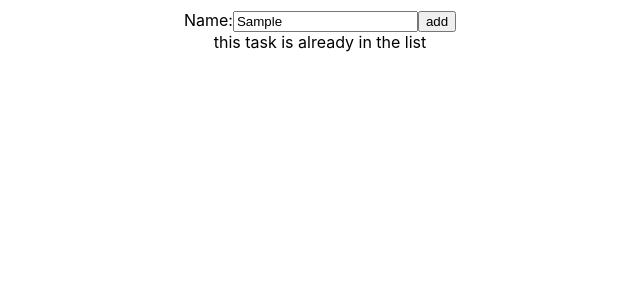
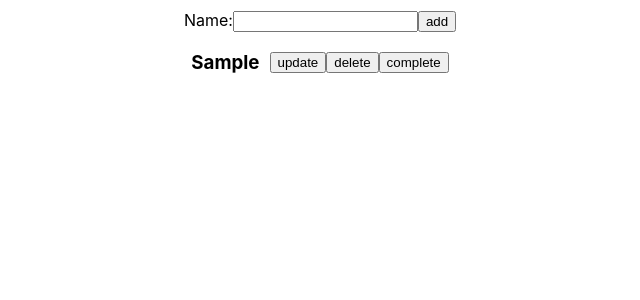
Before and after one commit to mamun-opu/to-do, a React (Create React App) app: page / in a window 1280 px wide. Both pictures are taken after typing "Sample" into the empty fields and a click on the input "add". Shown: the top 300 px of the page, without its empty margins (320-960 px from the left). Built offline with nearby package versions, Linux system fonts and the light colour scheme.

Commit message:
setting id, component splitting

```diff
--- a/src/App.js
+++ b/src/App.js
@@ -1,5 +1,5 @@
 import './App.css';
-import Tasks from './components/Task/Tasks';
+import Tasks from './components/Tasks/Tasks';
 
 function App() {
   return (
--- a/src/components/InputTask/InputTask.js
+++ b/src/components/InputTask/InputTask.js
@@ -1,21 +1,50 @@
 import React from 'react'
+import { useState } from 'react/cjs/react.development';
 
-const InputTask = (props) => {
+const InputTask = ({todo, setTodo, todoList, setTodoList}) => {
+
+    const [errorMessage, setErrorMessage] = useState('');
+
+    const handleChange = (e) => {
+        console.log(e.target.value)
+        setTodo(e.target.value)
+    }
+
+
+    const handleSubmit = (e) => {
+
+        let is = todoList.some(task => task.name === todo)
+
+        if(is === false){
+            setTodoList([ ...todoList, {
+                    name: todo,
+                    id: `${Math.random()*1000}abc_xyz${Math.random()*1000}`
+                }
+             ]);
+             setTodo('')
+             setErrorMessage('')
+        } else{
+            setErrorMessage('This task is already in the list')
+        }
+
+        e.preventDefault();
+    }
+
 
     return (
         <div>
-            <form style = {{marginTop: '10px'}} onSubmit={props.handleSubmit}>
+            {errorMessage}
+            <form style = {{marginTop: '10px'}} onSubmit={handleSubmit}>
                 <label>
                 Name:
                 <input
                     type="text"
-                    value={props.todo}
-                    onChange={props.handleChange}
+                    value={todo}
+                    onChange={handleChange}
                 />
                 </label>
                 <input type="submit" value="add" />
             </form>
-            {props.errorMessage}
         </div>
     )
 }
--- a/src/components/Task/Task.js
+++ b/src/components/Task/Task.js
@@ -1,13 +1,14 @@
 import React from 'react';
 
-const Task = (props) => {
+const Task = ({name, updateHandler, deleteHandler, completeHandler}) => {
+
     return (
         <div style = {{display: 'flex', justifyContent: 'center', alignItems: 'center'}}>
-            <h3>{props.name}</h3>
+            <h3>{name}</h3>
             <div style = {{marginLeft: '10px'}}>
-                <button onClick = {props.updateHandler}>update</button>
-                <button onClick = {props.deleteHandler}>delete</button>
-                <button onClick = {props.completeHandler}>complete</button>
+                <button onClick = {updateHandler}>update</button>
+                <button onClick = {deleteHandler}>delete</button>
+                <button onClick = {completeHandler}>complete</button>
             </div>
         </div>
     );
--- a/src/components/Task/Tasks.js
+++ /dev/null
@@ -1,116 +0,0 @@
-import React, { useState } from 'react';
-import InputTask from '../InputTask/InputTask';
-import Done from './Done';
-import Task from './Task';
-
-const Tasks = () => {
-    const [todo, setTodo] = useState('');
-    const [todoList, setTodoList] = useState([])
-    const [completedTask, setCompletedTask] = useState([])
-    const [errorMessage, setErrorMessage] = useState('');
-    const [isUnique, setIsUnique] = useState(false);
-    // const [isUpdate, setIsUpdate] = useState(false);
-    // const [selectedTask, SelectedTask] = useState(-1)
-
-
-    const handleTodoChange = (event) => {
-        setTodo(event.target.value)
-    }
-
-    const handleUpdateTodoList = (event) => {
-        let myTasks = todoList.filter(task => task);
-
-        setIsUnique(myTasks.map(task => {
-            console.log('....hello......')
-            console.log(todo, task.value)
-            console.log(todo !== task.value)
-            return todo !== task.value
-        }))
-
-
-
-        if(isUnique === true){
-            let newTask =  {
-                value: todo,
-                id: todoList.length
-            }
-            myTasks.push(newTask);
-            setTodoList(myTasks);
-            setErrorMessage('')
-        }else{
-            setErrorMessage('this task is already in the list')
-        }
-
-        console.log(todoList)
-        event.preventDefault();
-    }
-
-
-
-
-    const handleDelete = (key) => {
-        let currentList = [...todoList]
-        const newTodoList = currentList.filter(task => task.id !== key)
-        setTodoList(newTodoList)
-    }
-
-    const handleComplete = (key) => {
-        let currentTodoList = [...todoList]
-        const newTodoList = currentTodoList.filter(task => task.id === key)
-        const newCompletedTask = currentTodoList.filter(task => task.id === key);
-        let completedList = [...completedTask]
-        completedList.push(newCompletedTask)
-        setCompletedTask(completedList)
-        setTodoList(newTodoList);
-    }
-
-    // const handleUpdate = (index) => {
-    //     setIsUpdate(true)
-    //     SelectedTask(index)
-    // }
-    // const taskUpdater = (event) => {
-    //     let newTask = [...todoList]
-    //     newTask[selectedTask] = event.target.value;
-    //     setTodoList(newTask);
-    // }
-
-    const handleUpdate = () => {
-
-    }
-
-
-    return (
-        <div>
-
-            <InputTask errorMessage = {errorMessage} handleChange = {handleTodoChange} handleSubmit = {handleUpdateTodoList} value = {todo}/>
-
-            {
-                todoList.map((task) =>
-                    <Task
-                        deleteHandler = {() => handleDelete(task.id)}
-                        completeHandler = {() => {handleComplete(task.id)}}
-                        updateHandler = {() => {handleUpdate(task.id)}}
-                        name = {task.value} key = {task.id}
-                    />)
-            }
-            {/* {
-                completedTask.length <= 0 ? <h2>No task has done yet</h2> : <h2> Congratulations</h2>
-            } */}
-            {/* {
-                completedTask.map((task, index) => <Done key = {index + Math.random()*(10 - 1) + 1} name = {task}/>)
-            } */}
-            {/* {
-                isUpdate ? (
-                    <div>
-                        <input onChange  = {(event) => taskUpdater(event)} type="text" />
-                        <button onClick = {() => setIsUpdate(false)}>update done</button>
-                    </div>
-
-                ): null
-            } */}
-
-        </div>
-    );
-};
-
-export default Tasks;
--- /dev/null
+++ b/src/components/Tasks/Tasks.js
@@ -0,0 +1,130 @@
+import React, { useState } from 'react';
+import InputTask from '../InputTask/InputTask';
+// import Done from './Done';
+
+import Task from '../Task/Task';
+
+const Tasks = () => {
+    const [todo, setTodo] = useState('');
+    const [todoList, setTodoList] = useState([])
+    const [completedTodo, setCompletedTodo] = useState([])
+
+
+
+    // const [isUnique, setIsUnique] = useState(false);
+    // const [isUpdate, setIsUpdate] = useState(false);
+    // const [selectedTask, SelectedTask] = useState(-1)
+
+
+    // const handleTodoChange = (event) => {
+    //     setTodo(event.target.value)
+    // }
+
+    // const handleUpdateTodoList = (event) => {
+    //     setTodo('');
+    //     let isUnique = false;
+    //     let myTasks = todoList.filter(task => task);
+    //     console.log(myTasks.length)
+
+    //     if(myTasks.length <= 0){
+    //         isUnique = true;
+    //     }else{
+    //         isUnique = myTasks.some(task => {
+    //             console.log('....hello......')
+    //             console.log(todo, task.value)
+    //             console.log(todo !== task.value)
+    //             return todo !== task.value
+    //         })
+    //         console.log(isUnique)
+    //     }
+    //     if(isUnique === true){
+    //         console.log(isUnique)
+    //         let newTask =  {
+    //             value: todo,
+    //             id: todoList.length
+    //         }
+    //         myTasks.push(newTask);
+    //         setTodoList(myTasks);
+    //         setErrorMessage('');
+    //         isUnique = false;
+    //         console.log(isUnique)
+    //     }else{
+    //         console.log('errrrrrrrrrr')
+    //         setErrorMessage('this task is already in the list')
+    //     }
+
+    //     console.log(todo)
+
+    //     console.log(todoList)
+    //     event.preventDefault();
+    // }
+
+
+
+
+    const handleDelete = (key) => {
+        let currentList = [...todoList]
+        const newTodoList = currentList.filter(task => task.id !== key)
+        setTodoList(newTodoList)
+    }
+
+    const handleComplete = (key) => {
+        let currentTodoList = [...todoList]
+        const newTodoList = currentTodoList.filter(task => task.id === key)
+        const newcompletedTodo = currentTodoList.filter(task => task.id === key);
+        let completedList = [...completedTodo]
+        completedList.push(newcompletedTodo)
+        setCompletedTodo(completedList)
+        setTodoList(newTodoList);
+    }
+
+    // const handleUpdate = (index) => {
+    //     setIsUpdate(true)
+    //     SelectedTask(index)
+    // }
+    // const taskUpdater = (event) => {
+    //     let newTask = [...todoList]
+    //     newTask[selectedTask] = event.target.value;
+    //     setTodoList(newTask);
+    // }
+
+    const handleUpdate = () => {
+
+    }
+
+
+    return (
+        <div>
+
+            <InputTask todo = {todo} setTodo = {setTodo} todoList = {todoList} setTodoList = {setTodoList}/>
+
+            {
+                todoList.map((task) =>
+                    <Task
+                        deleteHandler = {() => handleDelete(task.id)}
+                        completeHandler = {() => {handleComplete(task.id)}}
+                        updateHandler = {() => {handleUpdate(task.id)}}
+                        name = {task.name} key = {task.id}
+                    />)
+            }
+            {/* {
+                completedTodo.length <= 0 ? <h2>No task has done yet</h2> : <h2> Congratulations</h2>
+            } */}
+            {/* {
+                completedTodo.map((task, index) => <Done key = {index + Math.random()*(10 - 1) + 1} name = {task}/>)
+            } */}
+            {/* {
+                isUpdate ? (
+                    <div>
+                        <input onChange  = {(event) => taskUpdater(event)} type="text" />
+                        <button onClick = {() => setIsUpdate(false)}>update done</button>
+                    </div>
+
+                ): null
+            } */}
+
+        </div>
+    );
+};
+
+export default Tasks;
```
Also changed, not shown: src/components/Tasks/Done.js (renamed from src/components/Task/Done.js).
